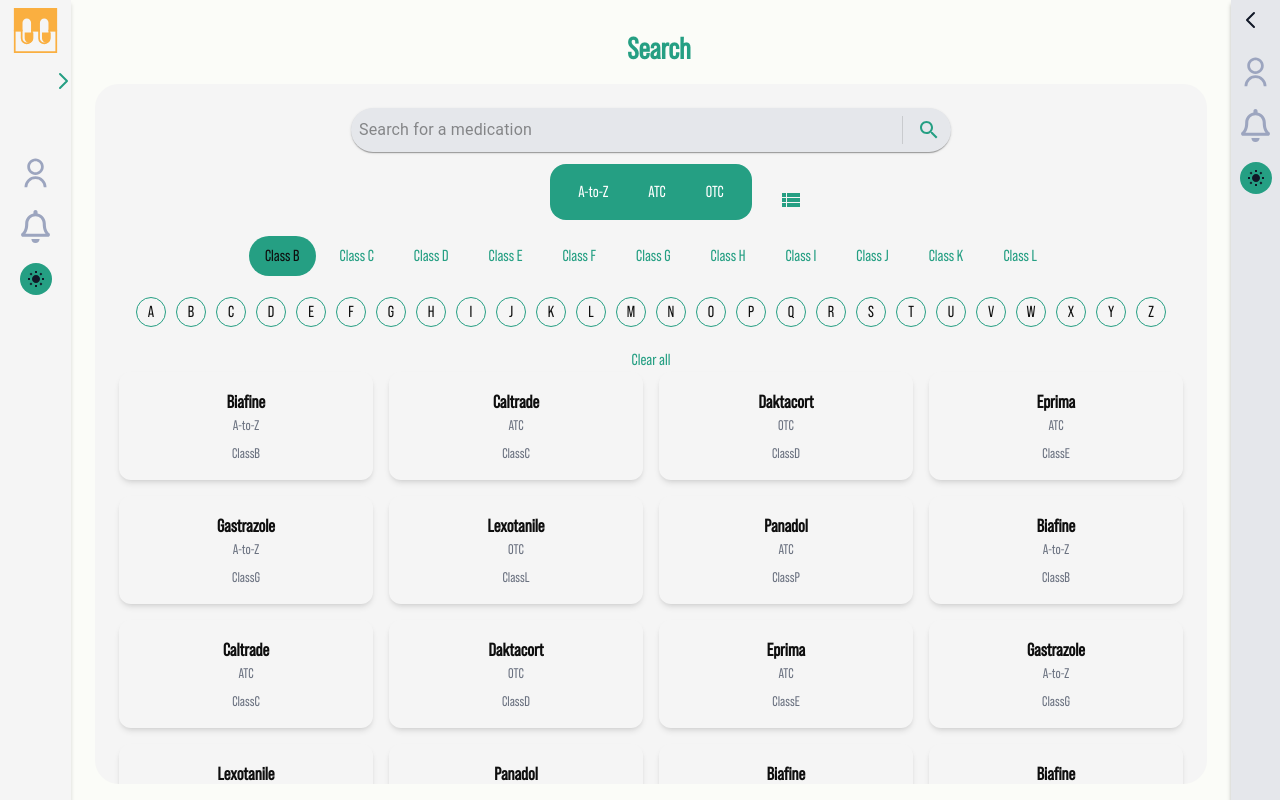
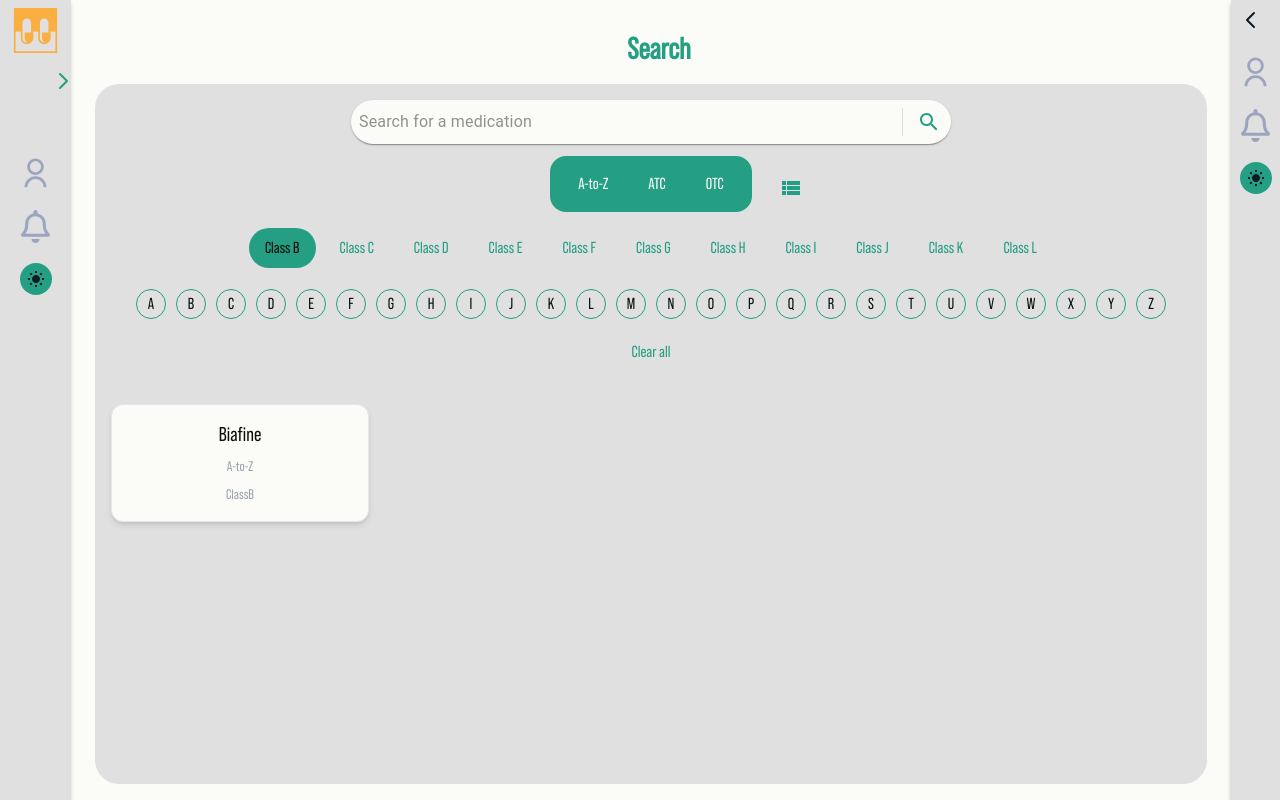
Before and after one commit to khoderdev/medleb, a React (Vite) app: page /search in a window 1280 px wide. Both pictures are taken after a click on the button "Class B". Shown: the top 800 px of the page. Built offline with nearby package versions, Linux system fonts and the light colour scheme.

Commit message:
palette updates

```diff
--- a/src/dashboard/Layout.tsx
+++ b/src/dashboard/Layout.tsx
@@ -34,7 +34,7 @@
 
   sidebarContainer: "flex h-[100svh] shadow-black",
 
-  OffCanvasSidebar: "flex md:hidden h-[100svh] shadow-black z-10",
+  OffCanvasSidebar: "flex md:hidden z-50",
 
   sidebarContainerLeft: "hidden flex h-[100svh] md:block shadow-black z-10",
 
--- a/src/dashboard/sidebar/NavBottom.jsx
+++ b/src/dashboard/sidebar/NavBottom.jsx
@@ -84,7 +84,7 @@
   ];
 
   return (
-    <div className="NavBottom flex justify-between items-center bg-white-bg dark:bg-black-bg shadow-md p-4">
+    <div className="NavBottom flex justify-between items-center bg-white-contents dark:bg-black-fg dark:shadow-md p-5">
       {navigation.map((nav) => (
         <NavLink
           key={nav.name}
--- a/src/dashboard/sidebar/SidebarRight.tsx
+++ b/src/dashboard/sidebar/SidebarRight.tsx
@@ -66,7 +66,7 @@
       className=""
     >
       <div
-        className={`z-1000  h-[100svh] dark:bg-black shadow-[0px_4px_4px_rgba(0,_0,_0,_0.25)]  ${
+        className={`z-1000  h-[100svh] bg-white-contents dark:bg-black-fg shadow-[0px_4px_4px_rgba(0,_0,_0,_0.25)]  ${
           isCollapsed ? "w-50" : "w-250"
         }px text-lightgray font-averta-regular h-[1078px] shrink-0 overflow-hidden text-left text-xl transition-all duration-300 ease-in-out`}
         style={{ right: isCollapsed ? 0 : "auto" }}
--- a/src/dashboard/sidebar/sidebar2/SidebarOffCanvas.jsx
+++ b/src/dashboard/sidebar/sidebar2/SidebarOffCanvas.jsx
@@ -40,12 +40,12 @@
             <motion.div
               {...framerSidebarBackground}
               aria-hidden="true"
-              className="fixed inset-0 z-40 backdrop-blur-sm dark:backdrop-blur-sm"
+              className="fixed inset-0 z-50 backdrop-blur-sm dark:backdrop-blur-sm"
             ></motion.div>
             <motion.div
               {...framerSidebarPanel}
               // eslint-disable-next-line tailwindcss/no-custom-classname
-              className="custom-scrollbar  fixed inset-y-0 left-0 z-50 h-[100svh] w-[18em] overflow-x-hidden bg-[#e0e0e0] dark:bg-black sm:w-[20em]  "
+              className="custom-scrollbar  fixed inset-y-0 left-0 z-50 h-[100svh] w-[18em] overflow-x-hidden bg-white-contents dark:bg-black-fg sm:w-[20em]  "
               ref={ref}
               aria-label="Sidebar"
             >
--- a/src/pages/GlobalPagesLayouts.jsx
+++ b/src/pages/GlobalPagesLayouts.jsx
@@ -4,11 +4,11 @@
   return (
     <div className="main-page items-center w-full h-[100svh] text-black-bg dark:text-white-text bg-white-bg dark:bg-black-bg flex flex-col sm:pt-4 pb-[4.5em] sm:pb-4 px-2 sm:px-6 dark:text-white-500">
       <div className="title py-4 pl-4 flex w-full justify-center items-center">
-        <h1 className="text-3xl font-semibold text-center text-[#259f83]">
+        <h1 className="text-3xl font-semibold text-center text-green-pri">
           {title}
         </h1>
       </div>
-      <div className="content w-full sm:h-full overflow-auto rounded-3xl p-6 text-center bg-white-contents dark:bg-black-contents">
+      <div className="content w-full sm:h-full overflow-auto rounded-3xl p-4 text-center bg-white-contents dark:bg-black-contents">
         {children}
       </div>
     </div>
--- a/src/pages/home/RightColumn.jsx
+++ b/src/pages/home/RightColumn.jsx
@@ -4,7 +4,7 @@
 
 const RightColumn = () => {
   return (
-    <div className="flex flex-col justify-around items-center w-full h-screen p-2 pb-20 sm:pb-2 gap-4 dark:bg-black-bg">
+    <div className="flex flex-col justify-around bg-white-bg items-center w-full h-screen p-2 pb-20 sm:pb-2 gap-4 dark:bg-black-bg">
       <div className="w-full h-[65%] rounded-xl p-2 py-6 bg-white-contents dark:bg-black-contents overflow-auto">
         <Search />
       </div>
--- a/src/pages/home/index.jsx
+++ b/src/pages/home/index.jsx
@@ -3,7 +3,7 @@
 
 export default function Home() {
   return (
-    <div className="flex-1 md:flex w-full h-screen relative gap-4  bg-white-500 dark:bg-black-bg">
+    <div className="flex-1 md:flex w-full h-screen relative gap-4 bg-white-bg dark:bg-black-bg">
       <LeftColumn />
       <RightColumn />
     </div>
--- a/src/pages/search/Search.jsx
+++ b/src/pages/search/Search.jsx
@@ -162,20 +162,6 @@
   { name: "Gastrazole", filterClass: "A-to-Z", class: "ClassG" },
   { name: "Lexotanile", filterClass: "OTC", class: "ClassL" },
   { name: "Panadol", filterClass: "ATC", class: "ClassP" },
-  { name: "Biafine", filterClass: "A-to-Z", class: "ClassB" },
-  { name: "Caltrade", filterClass: "ATC", class: "ClassC" },
-  { name: "Daktacort", filterClass: "OTC", class: "ClassD" },
-  { name: "Eprima", filterClass: "ATC", class: "ClassE" },
-  { name: "Gastrazole", filterClass: "A-to-Z", class: "ClassG" },
-  { name: "Lexotanile", filterClass: "OTC", class: "ClassL" },
-  { name: "Panadol", filterClass: "ATC", class: "ClassP" },
-  { name: "Biafine", filterClass: "A-to-Z", class: "ClassB" },
-  { name: "Caltrade", filterClass: "ATC", class: "ClassC" },
-  { name: "Daktacort", filterClass: "OTC", class: "ClassD" },
-  { name: "Eprima", filterClass: "ATC", class: "ClassE" },
-  { name: "Gastrazole", filterClass: "A-to-Z", class: "ClassG" },
-  { name: "Lexotanile", filterClass: "OTC", class: "ClassL" },
-  { name: "Panadol", filterClass: "ATC", class: "ClassP" },
 ];
 
 const SearchComponent = (props) => {
@@ -192,7 +178,7 @@
   const [isRowView, setIsRowView] = useState(false);
   const [searchResults, setSearchResults] = useState([]);
 
-  const backgroundColorClass = isDarkMode ? "#595959" : "#e5e7eb";
+  const backgroundColorClass = isDarkMode ? "#696969" : "#fbfcf8";
   const textColorClass = isDarkMode ? "#fff" : "#000";
 
   useEffect(() => {
@@ -338,7 +324,7 @@
           </div>
 
           {/* Grid/List View Toggle Icon */}
-          <div className="mt-4 flex justify-end">
+          <div className="mt-2 flex justify-end">
             <IconButton
               className={classes.iconButton}
               onClick={handleToggleView}
@@ -530,6 +516,7 @@
       {/* ////////////////////////////////////////////////////////////////////////////////////// */}
 
       {/* Display Search Results */}
+      <div className="flex flex-col mt-6">
         <div
           className={`${
             isRowView ? "flex flex-col" : "grid"
@@ -542,15 +529,15 @@
                   key={result.name}
                   className={`${
                     isRowView
-                    ? "bg-gray-200 p-4 shadow-md rounded-xl mb-4"
-                    : "bg-white p-4 shadow-md rounded-xl"
+                      ? "bg-white-bg dark:bg-black-fg p-4 dark:border-[#0000000e] border shadow-md rounded-xl mt-4"
+                      : "bg-white-bg dark:bg-black-fg p-4 dark:border-[#0000000e] border shadow-md rounded-xl mt-4"
                   }`}
                 >
-                <p className="text-lg font-semibold">{result.name}</p>
-                <p className="text-sm text-gray-500 mb-2">
+                  <p className="text-xl mb-2 font-normal">{result.name}</p>
+                  <p className="text-sm text-gray-400 mb-2">
                     {result.filterClass}
                   </p>
-                <p className="text-sm text-gray-500">{result.class}</p>
+                  <p className="text-sm text-gray-400">{result.class}</p>
                 </div>
               ))
             ) : (
@@ -563,6 +550,7 @@
           )}
         </div>
       </div>
+    </div>
   );
 };
 
--- a/tailwind.config.cjs
+++ b/tailwind.config.cjs
@@ -93,11 +93,13 @@
 
         white: {
           bg: "#fbfcf8",
-          contents: "#F5F5F5",
+          contents: "#e0e0e0",
+          fg: "#e5e7eb",
           text: "#F5F5F5",
         },
         black: {
           bg: "#0E0E0E",
+          fg: "#292929",
           contents: "#393939",
           text: "#0E0E0E",
         },
```
Also changed, not shown: 1 other file (tests, documents, lock files or other folders). Lines whose indentation alone changed are shown as unchanged.
